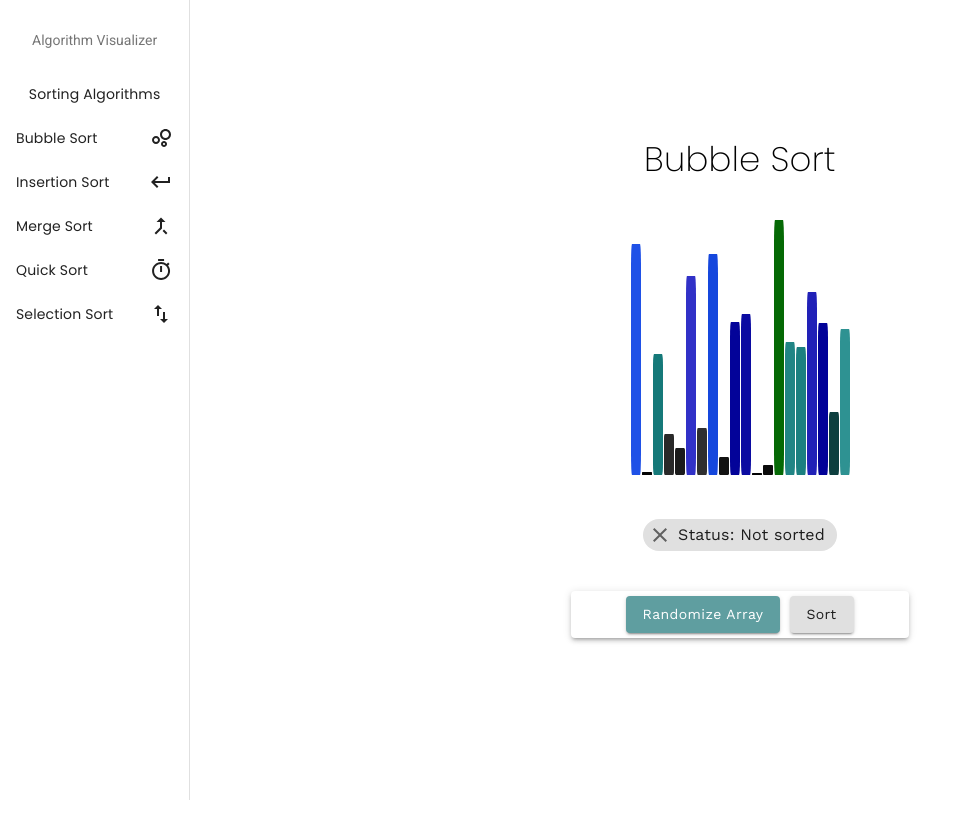
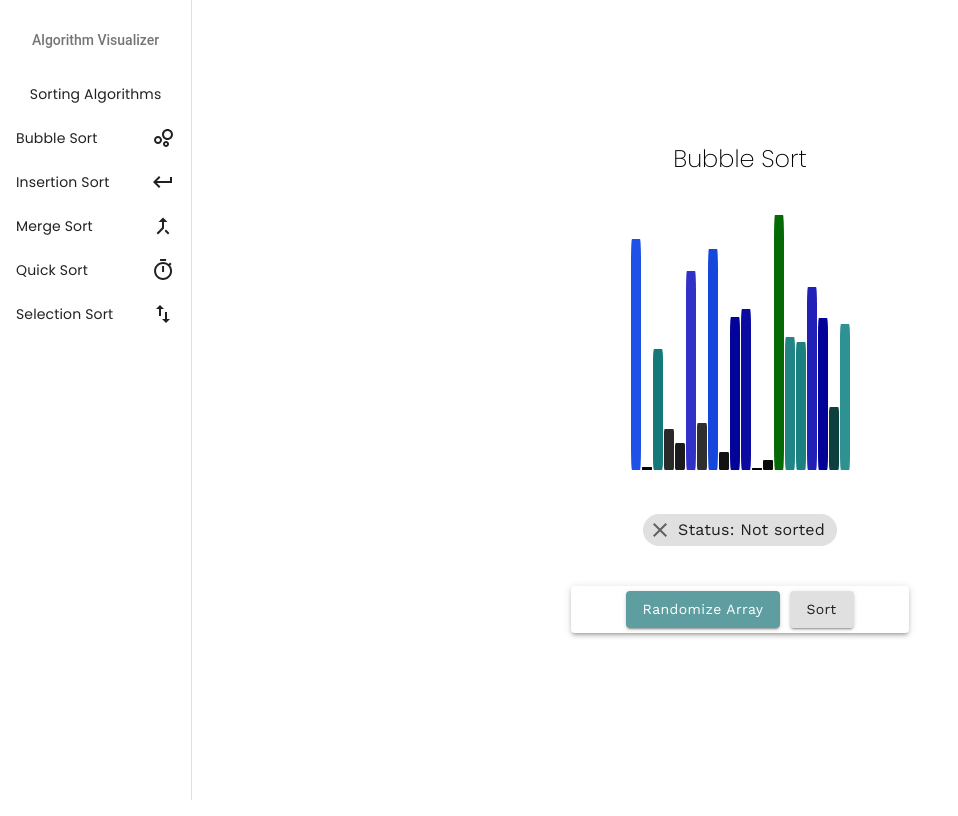
Before and after one commit to sahuashi/algorithm-visualizer, a React (Create React App) app: page / in a window 1280 px wide. Shown: the whole page, without its empty margins (0-958 px from the left). Built offline with nearby package versions, Linux system fonts and the light colour scheme; the HTML template or start-up script is replaced by a standard one.

Commit message:
Clean up imports

```diff
--- a/src/App.js
+++ b/src/App.js
@@ -1,22 +1,20 @@
-import "./App.css";
-import "@fontsource/roboto";
-import Typography from "@material-ui/core/Typography";
+import { useState } from 'react';
 import Container from "@material-ui/core/Container";
 import Sidebar from "./components/Sidebar";
+import { createTheme, ThemeProvider } from '@material-ui/core/styles';
+import BubbleChartOutlinedIcon from '@material-ui/icons/BubbleChartOutlined';
+import KeyboardReturnOutlinedIcon from '@material-ui/icons/KeyboardReturnOutlined';
+import MergeTypeOutlinedIcon from '@material-ui/icons/MergeTypeOutlined';
+import TimerOutlinedIcon from '@material-ui/icons/TimerOutlined';
+import SwapVertOutlinedIcon from '@material-ui/icons/SwapVertOutlined';
 import Visualizer from "./components/Visualizer/Visualizer";
-import { useState } from 'react';
-import randomizeArray from './helpers/Randomizer';
 import bubbleSort from "./algorithms/bubble-sort";
 import insertionSort from "./algorithms/insertion-sort";
 import mergeSort from "./algorithms/merge-sort";
 import quickSort from "./algorithms/quick-sort";
 import selectionSort from "./algorithms/selection-sort";
-import BubbleChartOutlinedIcon from '@material-ui/icons/BubbleChartOutlined';
-import KeyboardReturnOutlinedIcon from '@material-ui/icons/KeyboardReturnOutlined';
-import MergeTypeOutlinedIcon from '@material-ui/icons/MergeTypeOutlined';
-import TimerOutlinedIcon from '@material-ui/icons/TimerOutlined';
-import SwapVertOutlinedIcon from '@material-ui/icons/SwapVertOutlined';
-import { createTheme, ThemeProvider } from '@material-ui/core/styles';
+import randomizeArray from './helpers/Randomizer';
+import "./App.css";
 
 function App() {
   const [selectedAlgorithm, setSelectedAlgorithm] =  useState("Bubble Sort");
@@ -35,7 +33,7 @@ function App() {
 
   const theme = createTheme({
     typography: {
-      h4: {
+      h5: {
         fontFamily: 'Poppins',
         fontWeight:'200'
       },
--- a/src/components/Visualizer/Array/Canvas.js
+++ b/src/components/Visualizer/Array/Canvas.js
@@ -1,13 +1,8 @@
 import React, { Component } from "react";
-import Paper from "@material-ui/core/Paper";
-import Box from "@material-ui/core/Box";
+import { Paper, Box } from "@material-ui/core";
 import ElementBar from "./ElementBar";
 
 export default class Canvas extends Component {
-  constructor(props) {
-    super(props);
-    this.props.array.forEach((el) => console.log("Canvas: " + el));
-  }
   render() {
     return (
       <Box p={5} mx='auto' width={1/3}>
--- a/src/components/Visualizer/SettingsBar.js
+++ b/src/components/Visualizer/SettingsBar.js
@@ -1,7 +1,5 @@
 import React, { Component } from "react";
-import Paper from "@material-ui/core/Paper";
-import Box from "@material-ui/core/Box";
-import Button from "@material-ui/core/Button";
+import { Paper, Box, Button } from "@material-ui/core";
 
 export default class SettingsBar extends Component {
   render() {
--- a/src/components/Visualizer/StatusBar.js
+++ b/src/components/Visualizer/StatusBar.js
@@ -1,7 +1,5 @@
 import React, { Component } from 'react';
-import Box from '@material-ui/core/Box';
-import Chip from "@material-ui/core/Chip";
-import Typography from "@material-ui/core/Typography";
+import { Box, Chip, Typography } from '@material-ui/core';
 import CheckCircleOutlineIcon from '@material-ui/icons/CheckCircleOutline';
 import ClearOutlinedIcon from '@material-ui/icons/ClearOutlined';
 
--- a/src/components/Visualizer/Visualizer.js
+++ b/src/components/Visualizer/Visualizer.js
@@ -1,20 +1,14 @@
 import React, { Component } from "react";
-import Grid from "@material-ui/core/Grid";
+import { Grid, Typography } from "@material-ui/core";
 import Canvas from "./Array/Canvas";
 import SettingsBar from "./SettingsBar";
 import StatusBar from "./StatusBar";
-import Typography from "@material-ui/core/Typography";
 
 export default class Visualizer extends Component {
-  constructor(props) {
-    super(props);
-    this.props.array.forEach((el) => console.log("Visualizer: " + el));
-  }
-
   render() {
     return (
       <Grid className="main-panel">
-        <Typography variant="h4">{this.props.selectedAlgorithm}</Typography>
+        <Typography variant="h5">{this.props.selectedAlgorithm}</Typography>
         <Canvas array={this.props.array}/>
         <StatusBar isSorted={this.props.isSorted}/>
         <SettingsBar randomize={this.props.randomize} sort={this.props.sort} isSorting={this.props.isSorting} stop={this.props.stop}/>
```
Also changed, not shown: src/components/Sidebar.js (+1 -7 lines).
